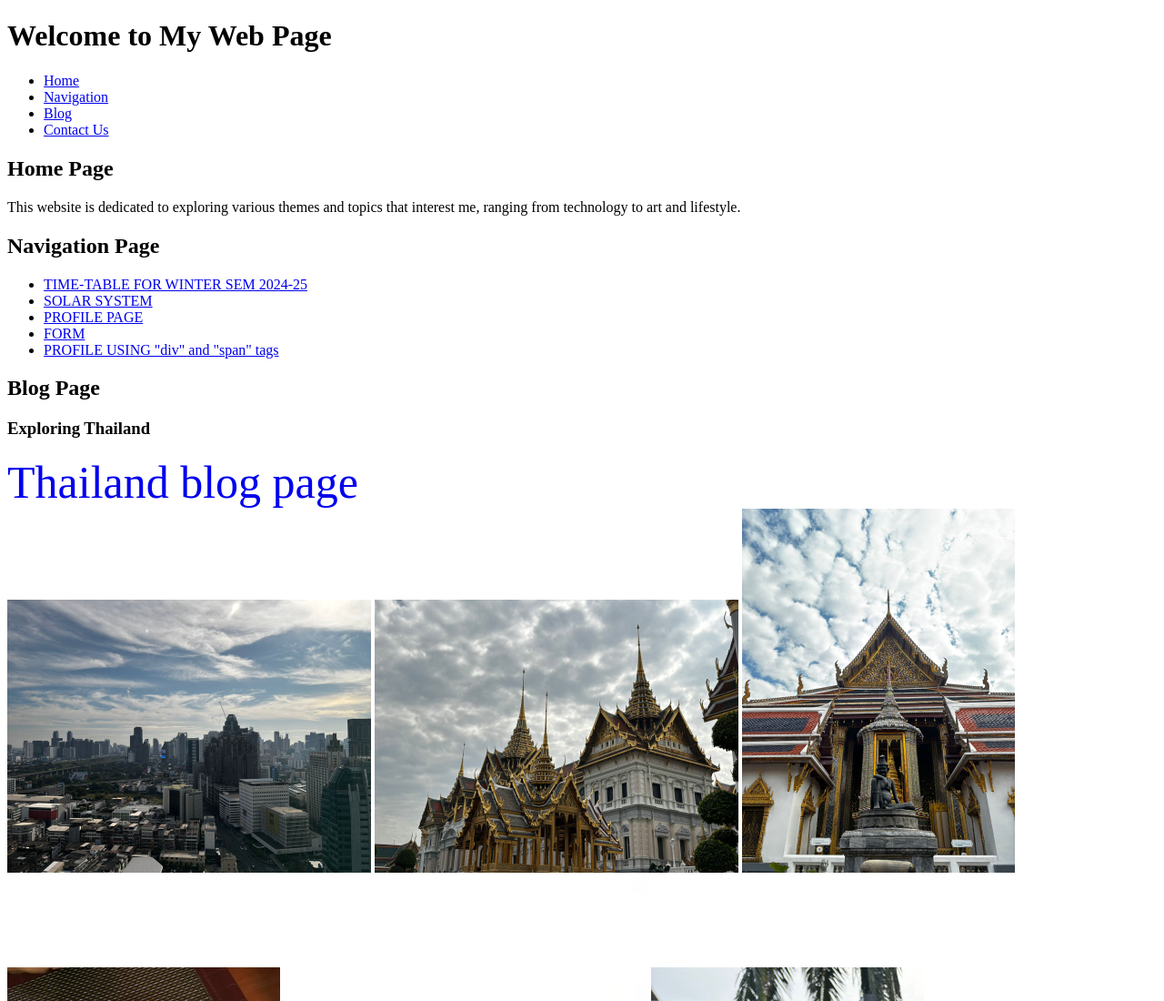
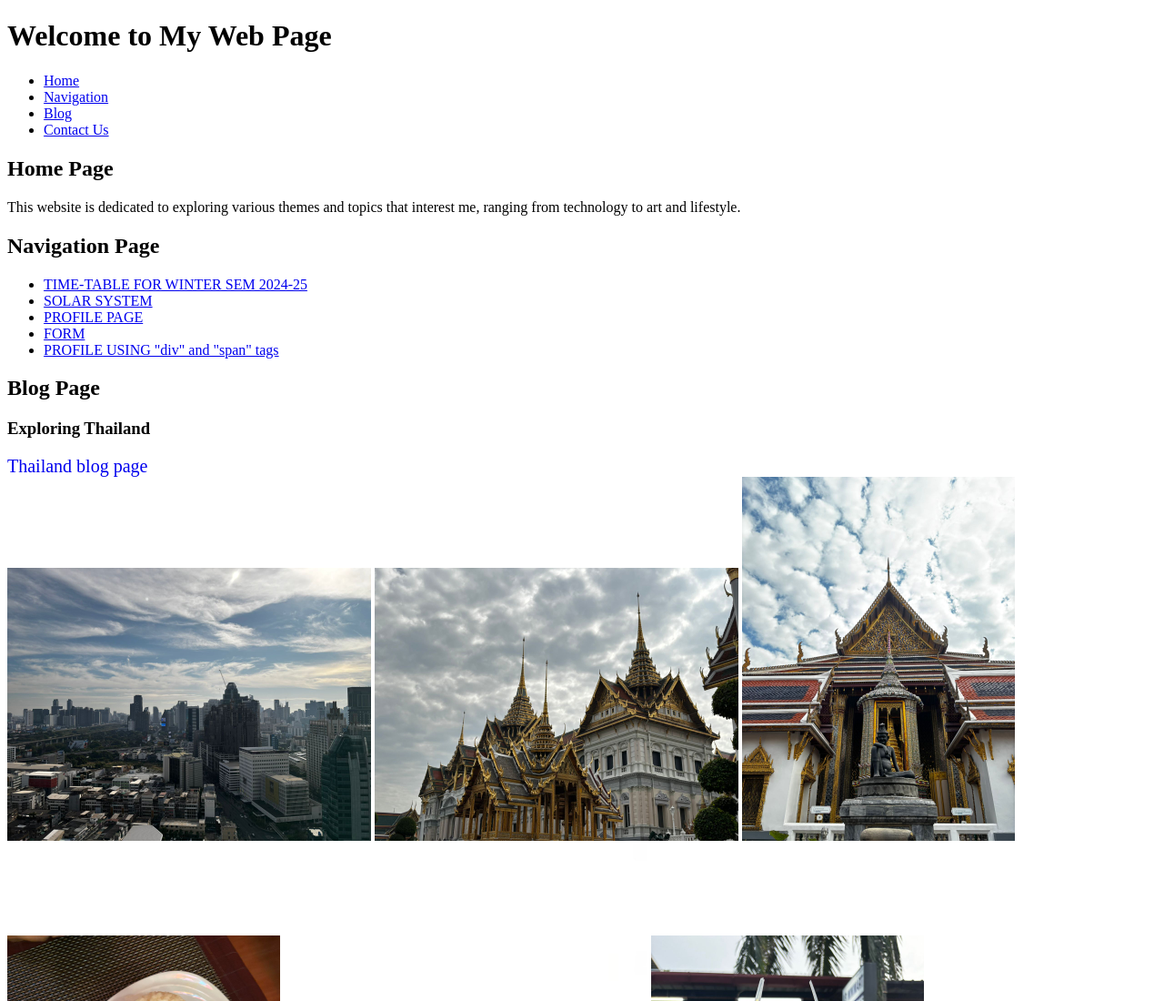
Before and after one commit to Aditi9597/Html1, a plain HTML site: page index.html in a window 1280 px wide. Shown: the top 1100 px of the page at 91% size. Drawn offline with Linux system fonts and the light colour scheme.

Commit message:
Update index.html

```diff
--- a/index.html
+++ b/index.html
@@ -40,7 +40,7 @@
             <h2>Blog Page</h2>
             <article>
                 <h3>Exploring Thailand</h3>
-                <a href = "thailand.html" style="font-size: 50px; text-decoration: none">Thailand blog page</a><br>
+                <a href = "thailand.html" style="font-size: 20px; text-decoration: none">Thailand blog page</a><br>
                 <img src = "./thailand/thailand1.jpg" width = "400px" height = "300px"></img>
                 <img src = "./thailand/thailand2.jpg" width = "400px" height = "300px"></img>
                 <img src = "./thailand/thailand3.jpg" width = "300px" height = "400px"></img><br>
```
